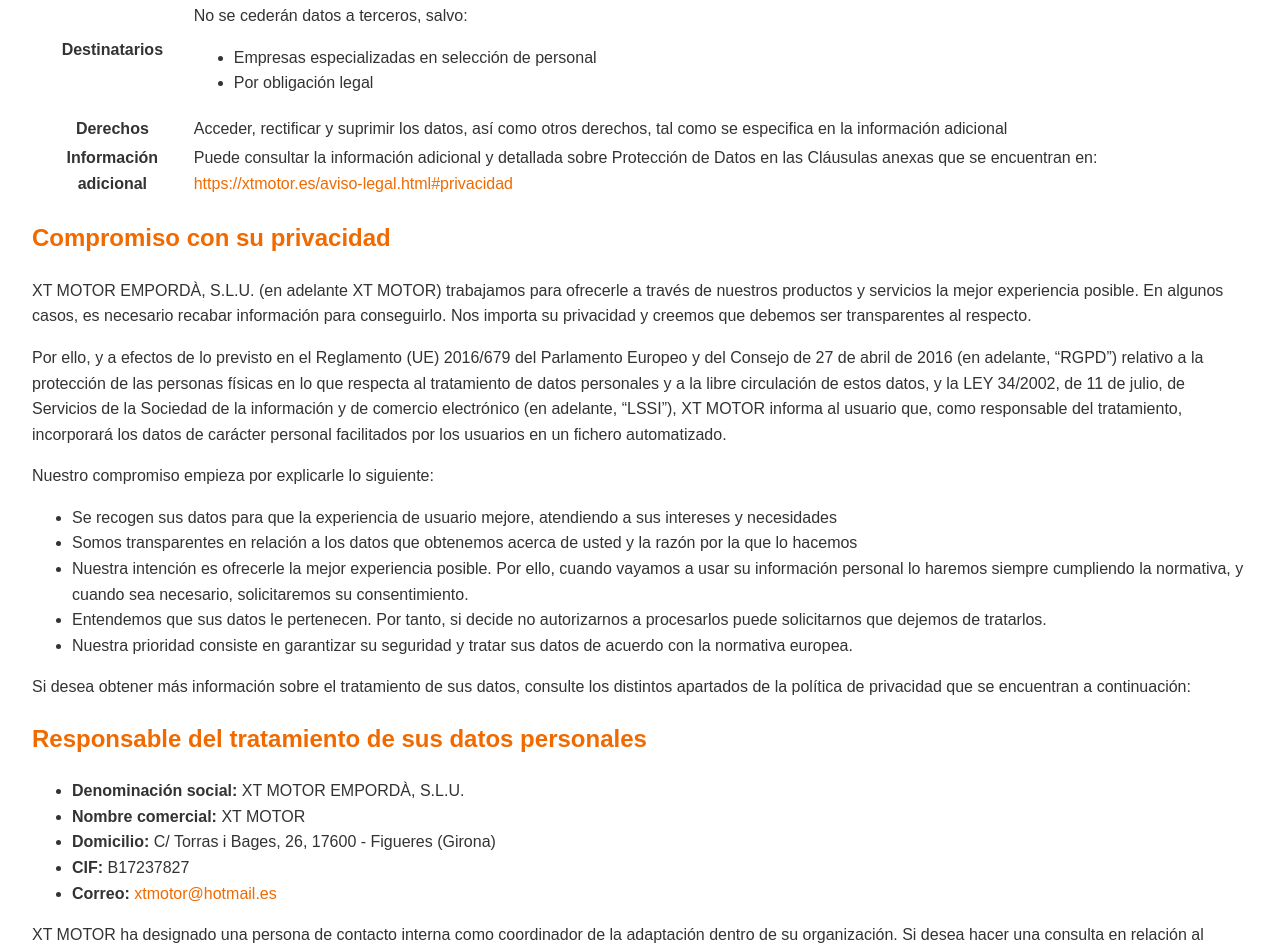
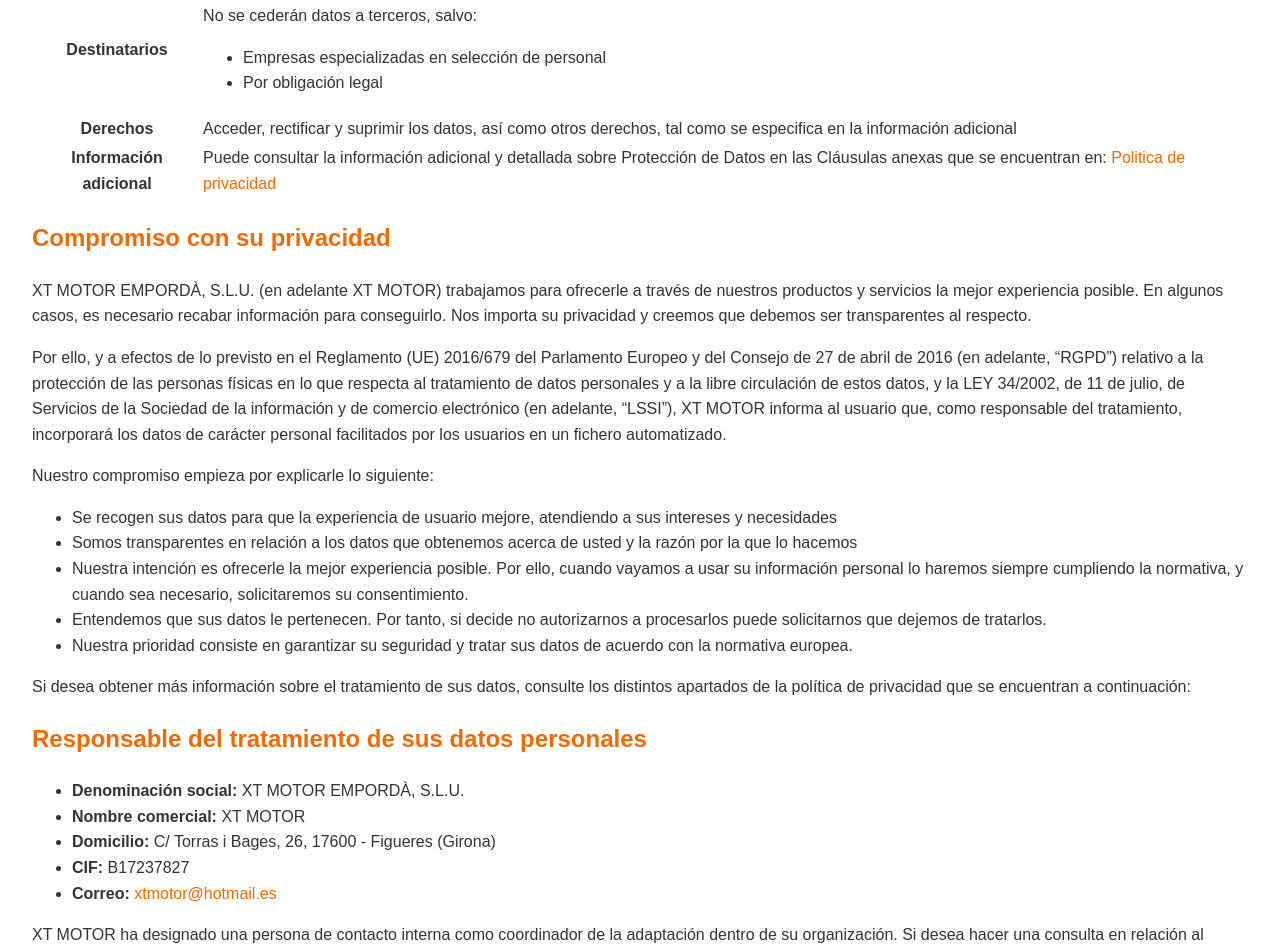
Before and after one commit to xtmotor/xtmotor.github.io, a plain HTML site: page aviso-legal.html in a window 1280 px wide. Shown: the part 3464-4413 px from the top of the page. Drawn offline with Linux system fonts and the light colour scheme.

Commit message:
Update aviso-legal.html

```diff
--- a/aviso-legal.html
+++ b/aviso-legal.html
@@ -166,7 +166,7 @@
     </tr>
     <tr>
       <th>Información adicional</th>
-      <td>Puede consultar la información adicional y detallada sobre Protección de Datos en las Cláusulas anexas que se encuentran en: <a href="https://www.xtmotor.es/politica-de-privacidad/" target="_blank" rel="noopener">https://xtmotor.es/aviso-legal.html#privacidad</a></td>
+      <td>Puede consultar la información adicional y detallada sobre Protección de Datos en las Cláusulas anexas que se encuentran en: <a href="https://xtmotor.es/aviso-legal.html#privacidad" target="_blank" rel="noopener">Politica de privacidad</a></td>
     </tr>
   </table>
 
```
